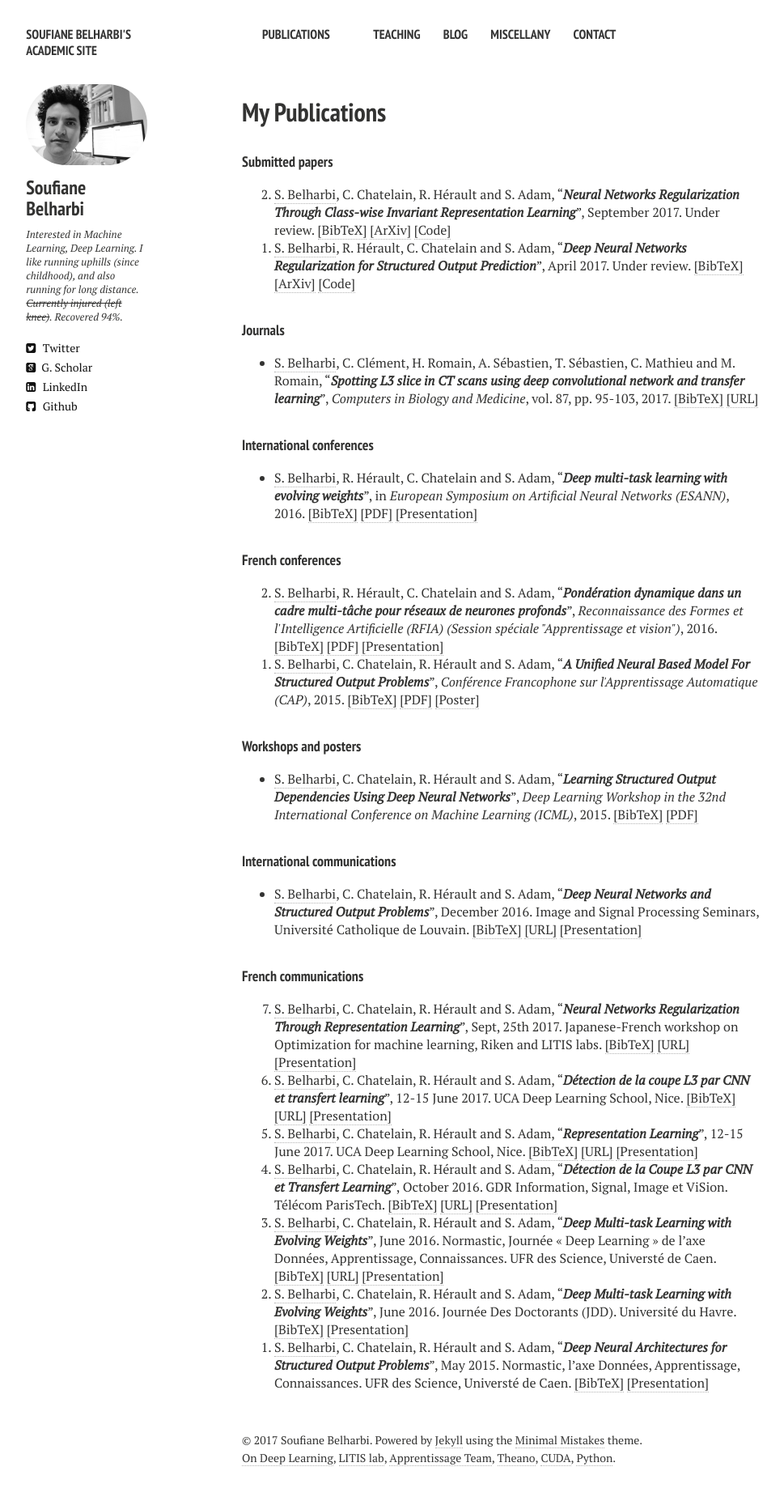
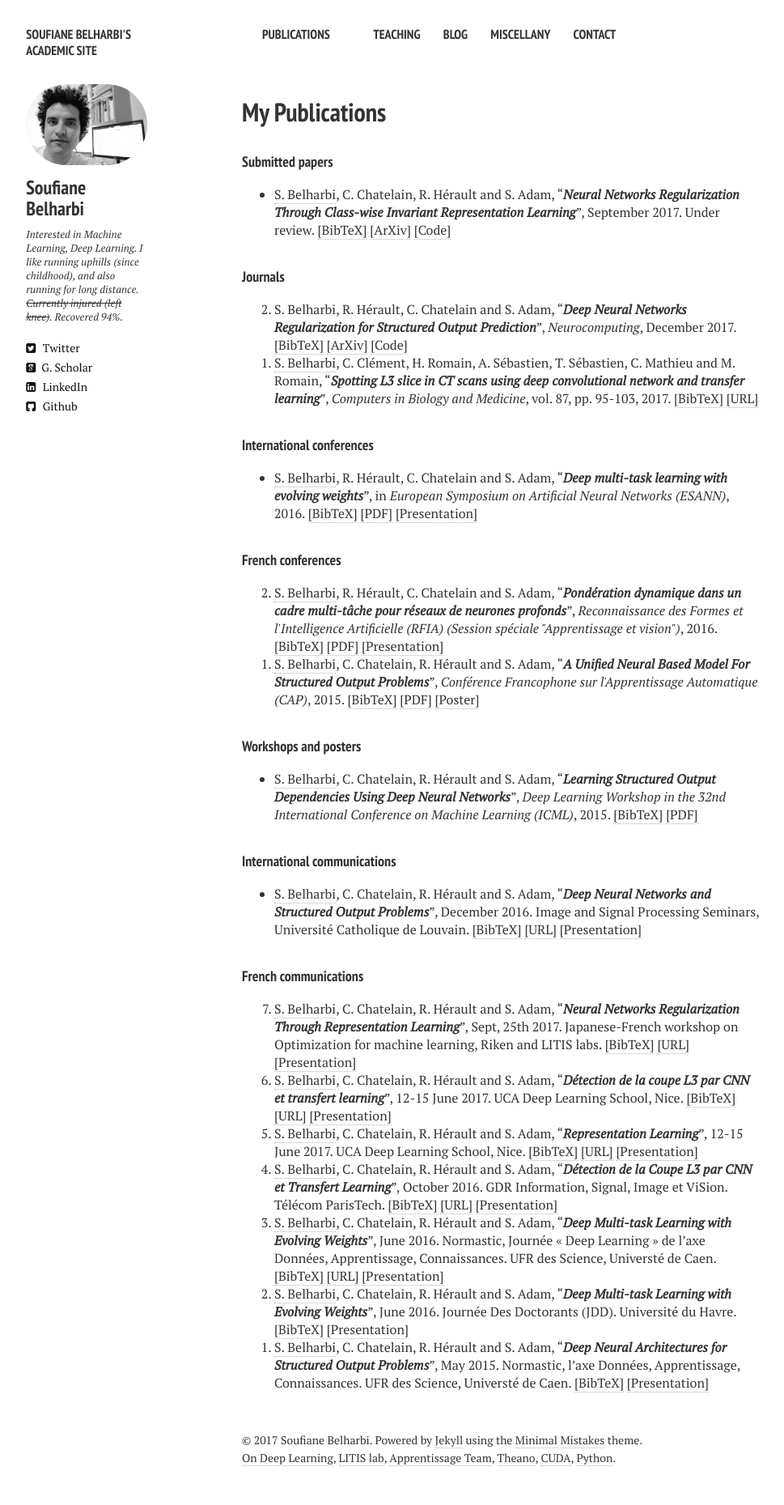
Before and after one commit to sbelharbi/sbelharbi.github.io, a Jekyll site: the page built from publications.md, in a window 1280 px wide. Shown: the whole page at 81% size, without its empty margins (21-990 px from the left). Built offline with Jekyll 4.4.1, drawn with Linux system fonts in a browser that asks for light colours; nearby versions of some CDN libraries.

Commit message:
Update publications.

```diff
--- a/_layouts/publications.html
+++ b/_layouts/publications.html
@@ -84,7 +84,7 @@ div.bibtex pre { font-size: 75%; overflow: auto;  width: 100%; padding: 0em 0em;
 
 <h4 style="margin-bottom:0px;padding-top:10px;">Submitted papers</h4>
 <!-- Generated from JabRef by PubList by Truong Nghiem at 07:34 on 2017.10.20. -->
-<ol reversed class="biblist">
+<ul class="biblist">
 	<!-- Item: sbelharbiarxivsep2017 -->
 	<li >
 	<span class="authorme">S. Belharbi</span>, C. Chatelain, R. Hérault and S. Adam,
@@ -109,35 +109,38 @@ div.bibtex pre { font-size: 75%; overflow: auto;  width: 100%; padding: 0em 0em;
 	}
 	</pre></div>
 	</li>
-<!-- Item: sbelharbiarxivapr2017 -->
+</ul>
+
+<h4 style="margin-bottom:0px;padding-top:10px;">Journals</h4>
+<!-- Generated from JabRef by PubList by Truong Nghiem at 11:14 on 2017.05.22. -->
+<ol reversed class="biblist">
+	<!-- Item: sbelharbiarneurocomputing2017 -->
 <li >
-<span class="authorme">S. Belharbi</span>, R. Hérault, C. Chatelain  and S. Adam,
+S. Belharbi, R. Hérault, C. Chatelain and S. Adam,
 &ldquo;<b><em>Deep Neural Networks Regularization for Structured Output Prediction</em></b>&rdquo;,
+<i>Neurocomputing</i>,
 
-April
+
+
+December
 2017.
 
-Under review.
 
-<a href="javascript:toggleBibtex('sbelharbiarxivapr2017')">[BibTeX]</a>
+<a href="javascript:toggleBibtex('sbelharbiarneurocomputing2017')">[BibTeX]</a>
 
 <a href="https://arxiv.org/abs/1504.07550">[ArXiv]</a> <a href="https://github.com/sbelharbi/structured-output-ae">[Code]</a>
 
-<div id="bib_sbelharbiarxivapr2017" class="bibtex noshow">
+<div id="bib_sbelharbiarneurocomputing2017" class="bibtex noshow">
 <pre>
-@unpublished{sbelharbiarxivapr2017,
-author = {Belharbi, Soufiane and Hérault, Romain and Chatelain, Clément and  Adam, Sébastien},
-title = {Deep Neural Networks Regularization for Structured Output Prediction},
-year = {2017},
-note = {Under review}
+@article{sbelharbiarneurocomputing2017,
+  author = {Belharbi, Soufiane and Hérault, Romain and Chatelain, Clément and Adam, Sébastien},
+  title = {Deep Neural Networks Regularization for Structured Output Prediction},
+  journal = {Neurocomputing},
+  year = {2017}
 }
-</pre></div>
+</pre>
+</div>
 </li>
-</ol>
-
-<h4 style="margin-bottom:0px;padding-top:10px;">Journals</h4>
-<!-- Generated from JabRef by PubList by Truong Nghiem at 11:14 on 2017.05.22. -->
-<ul  class="biblist">
 	<!-- Item: sbelharbiCBM2017 -->
 	<li >
 	<span class="authorme">S. Belharbi</span>, C. Clément, H. Romain, A. Sébastien, T. Sébastien, C. Mathieu and M. Romain,
@@ -167,7 +170,7 @@ note = {Under review}
 	</pre>
 	</div>
 	</li>
-</ul>
+</ol>
 
 <h4 style="margin-bottom:0px;padding-top:10px;">International conferences</h4>
 <!-- Generated from JabRef by PubList by Truong Nghiem at 07:46 on 2017.02.13. -->
```
Also changed, not shown: bib/bib.bib (+7 -7 lines), bib/tmp.html (+20 -17 lines), index.md (+1 -0 lines).
